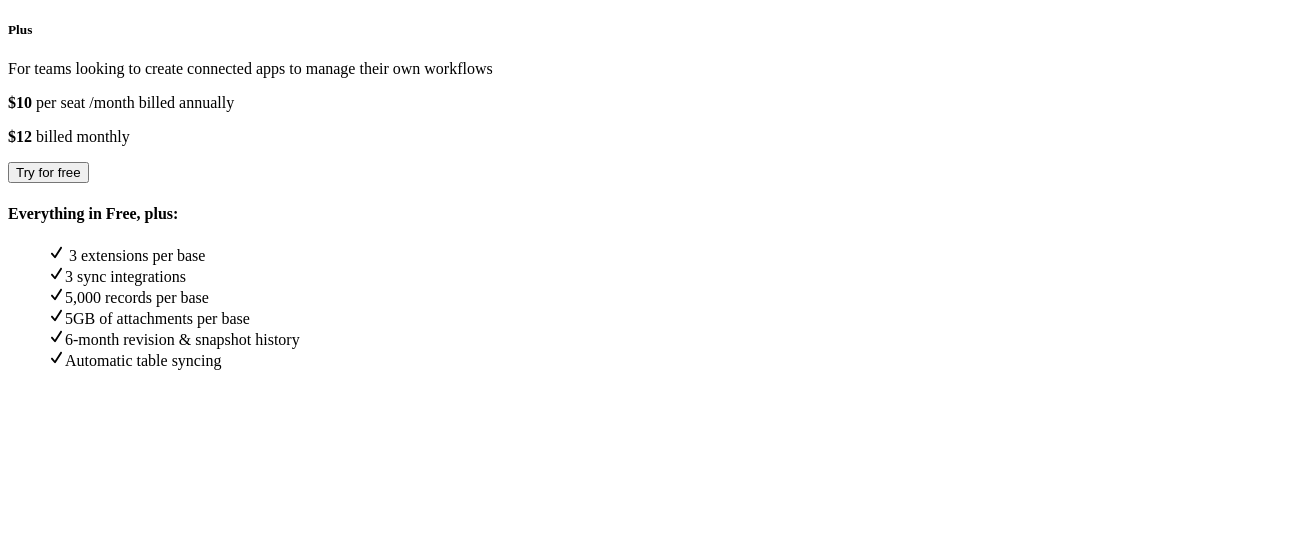
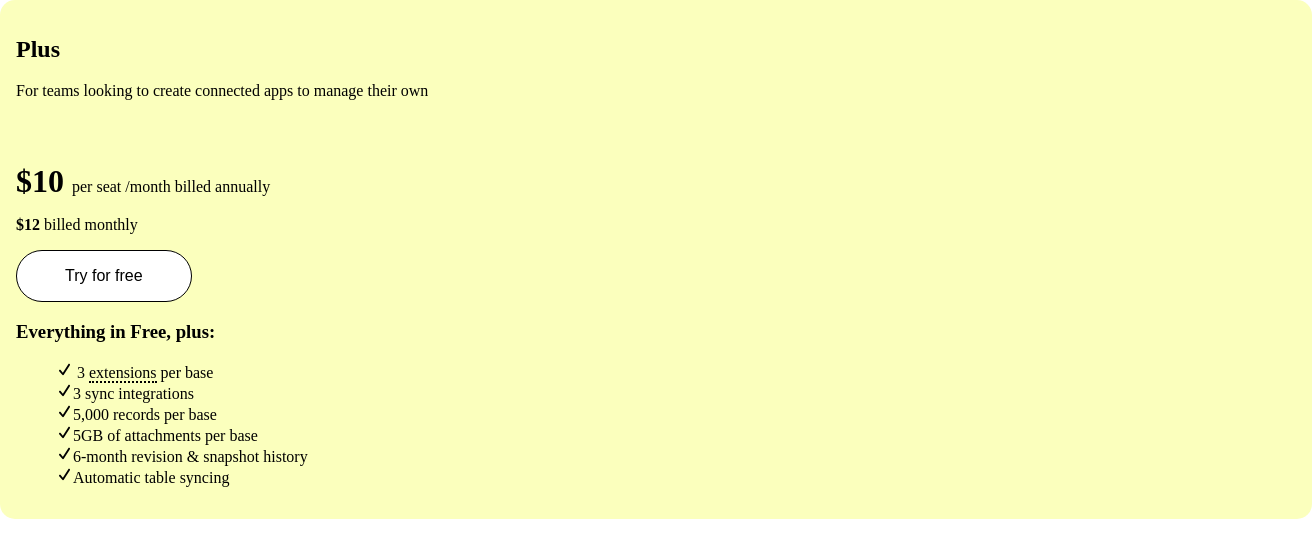
Before and after one commit to victoriaodemakin/stutern-assignment-3, a plain HTML site: page index.html in a window 1280 px wide. Shown: the whole page, 1312 px wide, since content can reach past the window. Drawn offline with Linux system fonts and the light colour scheme.

Commit message:
addding internal css

```diff
--- a/index.html
+++ b/index.html
@@ -6,29 +6,63 @@
     <meta name="viewport" content="width=device-width, initial-scale=1.0" />
     <title>stutern-airtable-pricing</title>
   </head>
-  <body>
+  <body
+    style="
+      overflow: none;
+      width: 100%;
+      box-sizing: border-box;
+      padding: 0;
+      margin: 0 auto;
+    "
+  >
     <main>
-      <div>
-        <h5>Plus</h5>
-        <p>
+      <div
+        style="
+          text-align: justify;
+          background-color: #fbffbd;
+          padding: 1em 1em;
+          width: 100%;
+          border-radius: 15px;
+        "
+      >
+        <h2>Plus</h2>
+        <p style="text-align: justify; line-height: 1em; padding-bottom: 3em">
           For teams looking to create connected apps to manage their own
-          workflows
         </p>
         <div>
           <p>
-            <strong>$10 </strong> <span> per seat /month billed annually </span>
+            <strong style="font-size: 2em">$10 </strong>
+            <span> per seat /month billed annually </span>
           </p>
         </div>
         <div>
-          <p><strong>$12 </strong> <span> billed monthly </span></p>
+          <p>
+            <strong style="font-size: 1em">$12 </strong>
+            <span> billed monthly </span>
+          </p>
         </div>
-        <button class="btn">Try for free</button>
+        <button
+          class="btn"
+          style="
+            border: 1px solid black;
+            border-radius: 30px;
+            background-color: white;
+            color: black;
+            padding: 1em 3em;
+            font-size: 16px;
+          "
+        >
+          Try for free
+        </button>
 
-        <h4>Everything in Free, plus:</h4>
+        <h3>Everything in Free, plus:</h3>
         <div class="columns">
           <ul class="price" style="list-style-type: none">
             <li>
-              <span><img src="./check.svg" alt="check" /></span> 3 extensions
+              <span><img src="./check.svg" alt="check" /></span> 3
+              <span style="border: 0; border-bottom: 2px; border-style: dotted"
+                >extensions</span
+              >
               per base
             </li>
             <li>
```
